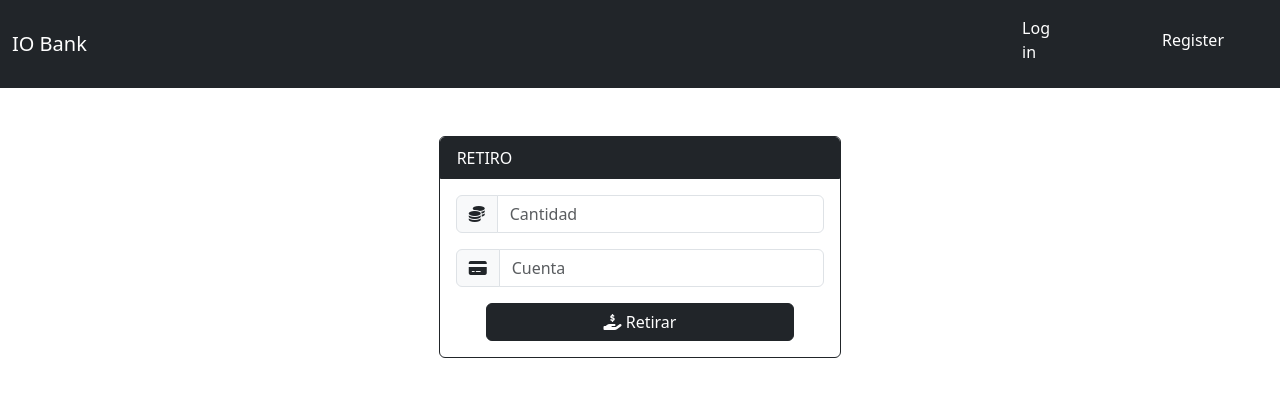
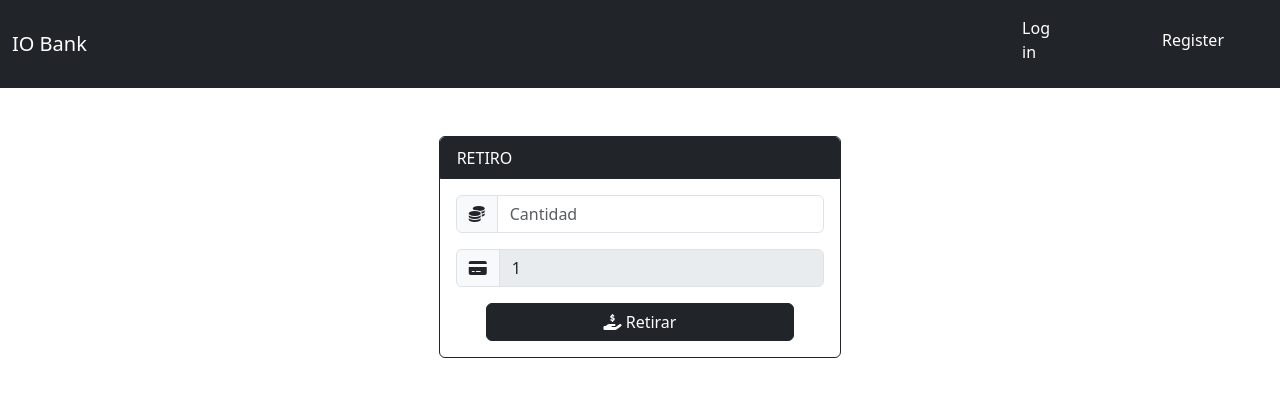
Before and after one commit to juansevas99/bank_io, a React (Vite) app in the folder io-bank/: page /withdrawal/1 in a window 1280 px wide. Shown: the top 396 px of the page. Built offline with nearby package versions, Linux system fonts and the light colour scheme.

Commit message:
Ajuste consignación y retiro

```diff
--- a/io-bank/src/Components/DivInput.jsx
+++ b/io-bank/src/Components/DivInput.jsx
@@ -1,6 +1,6 @@
 import React, {forwardRef, useEffect,useRef} from 'react'
 
-export default forwardRef (({type='text', icon='user', placeholder='', name, id, value, className, required, isFocused, handleChange}, ref) => {
+export default forwardRef (({type='text', icon='user', placeholder='', name, id, value, className, required, isFocused, handleChange, disable=false}, ref) => {
     const input = ref ? ref : useRef();
     useEffect(()=> {
         if(isFocused){
@@ -12,7 +12,7 @@ export default forwardRef (({type='text', icon='user', placeholder='', name, id,
         <span className='input-group-text'>
             <i className={'fa-solid ' + icon}></i>
         </span>
-        <input type={type} placeholder={placeholder} name={name} id={id} value={value} className={className} ref={input} required={required} onChange={(e) => handleChange(e)} />
+        <input type={type} placeholder={placeholder} name={name} id={id} value={value} className={className} ref={input} required={required} onChange={(e) => handleChange(e) } disabled={disable}/>
     </div>
   )
 });
--- a/io-bank/src/Views/Forms/Consignment.jsx
+++ b/io-bank/src/Views/Forms/Consignment.jsx
@@ -5,13 +5,13 @@ import DivInput from '../../Components/DivInput';
 
 const Consignment = () => {
   const [cantidad, setCantidad] = useState('');
-  const [cuenta, setCuenta] = useState('');
+  const { account } = useParams();
+  const go = useNavigate();
 
   const consignment = async(e) => {
-    const { account } = useParams();
     e.preventDefault();
     //await csrf();
-    const form = {cantidad:cantidad, cuenta:cuenta};
+    const form = {cantidad:cantidad, cuenta:account};
     const res = await sendRequest('POST', form, `/api/auth/consignment/${account}`, '', false);
     if(res.status == true){
       go('/accounts')
@@ -40,11 +40,12 @@ const Consignment = () => {
                 <DivInput
                   type='number'
                   icon='fa-credit-card'
-                  value={cuenta}
+                  value={account}
                   className='form-control'
                   placeholder='Cuenta'
                   required='required'
                   handleChange={(e) => setCuenta(e.target.value)}
+                  disable = {true}
                 />
 
                 <div className='d-grid col-10 mx-auto'>
--- a/io-bank/src/Views/Forms/Withdrawals.jsx
+++ b/io-bank/src/Views/Forms/Withdrawals.jsx
@@ -1,21 +1,19 @@
 import React, { useState } from 'react';
-import { useNavigate } from 'react-router-dom';
 import { sendRequest } from '../../functions';
 import DivInput from '../../Components/DivInput';
+import { useNavigate, Link, useParams } from 'react-router-dom'
 
 const Withdrawals = () => {
   const [amount, setAmount] = useState('');
-  const [account, setAccount] = useState('');
-
-  const navigate = useNavigate();
+  const { account } = useParams();
+  const go = useNavigate();
 
   const handleWithdrawal = async (e) => {
-    const { account } = useParams();
     e.preventDefault();
-    const form = { amount: amount, account: account };
-    const res = await sendRequest('POST', form, `/api/auth/withdrawal/${account}`, '', false);
+    const form = { amount: amount, account:account };
+    const res = await sendRequest('POST', form, `/api/auth/withdrawal/`, '', false);
     if (res.status === true) {
-      navigate('/accounts');
+      go('/accounts');
     }
   };
 
@@ -47,6 +45,7 @@ const Withdrawals = () => {
                   placeholder='Cuenta'
                   required='required'
                   handleChange={(e) => setAccount(e.target.value)}
+                  disable = {true}
                 />
 
                 <div className='d-grid col-10 mx-auto'>
```
